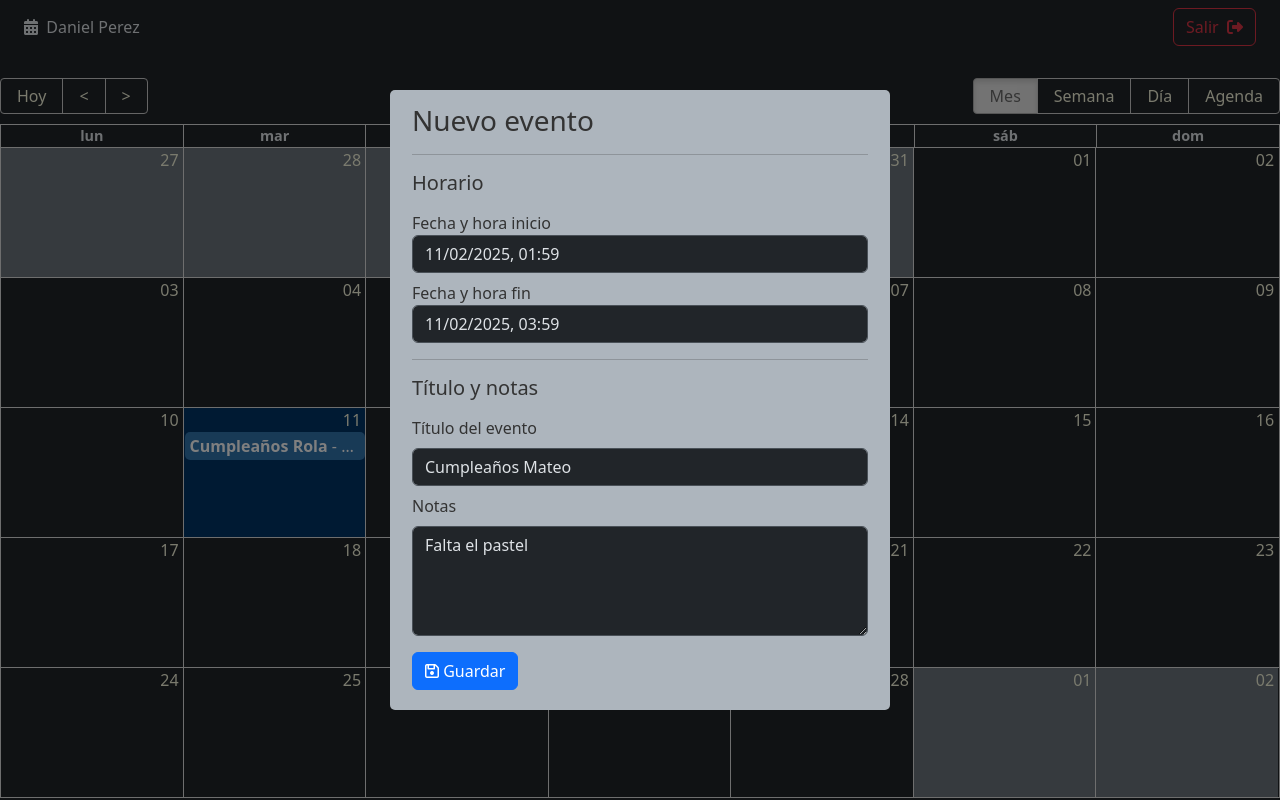
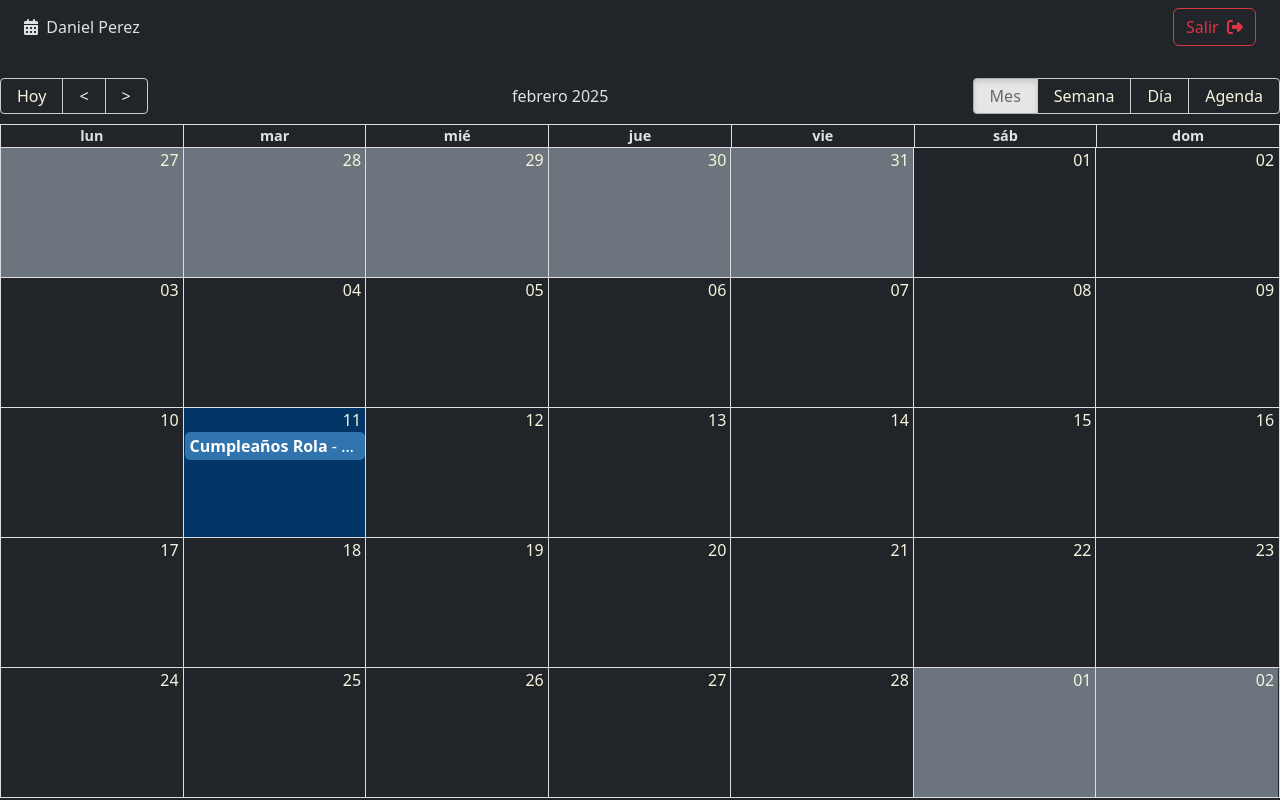
Before and after one commit to kanixdaniel/collaborative-calendar-react, a React (Vite) app: page / in a window 1280 px wide. Built offline with nearby package versions, Linux system fonts and the light colour scheme.

Commit message:
Feat: hook de ui para manipular variables en el store

```diff
--- a/src/calendar/components/EventModal.jsx
+++ b/src/calendar/components/EventModal.jsx
@@ -6,6 +6,7 @@ import DatePicker, { registerLocale } from "react-datepicker";
 import { es } from 'date-fns/locale';
 import "react-datepicker/dist/react-datepicker.css";
 import "sweetalert2/dist/sweetalert2.min.css";
+import { useUiStore } from '../../hooks';
 
 registerLocale('es', es);
 
@@ -23,7 +24,7 @@ const customStyles = {
 Modal.setAppElement('#root');
 
 export const EventModal = () => {
-    const [isOpen, setIsOpen] = useState(true);
+    const { isEventModalOpen, closeEventModal } = useUiStore();
     const [formSubmitted, setFormSubmitted] = useState(false);
     const [formValues, setFormValues] = useState({
         title: 'Cumpleaños Mateo',
@@ -59,7 +60,7 @@ export const EventModal = () => {
 
         const difference = differenceInSeconds(formValues.end, formValues.start);
         if(isNaN(difference) || difference < 0) {
-            Swal.fire('Fecha y hora erronea', 'Por favor, valide las fechas y horas de inicio y fin del evento', 'error');
+            Swal.fire('Fecha y hora errónea', 'Por favor, valide las fechas y horas de inicio y fin del evento', 'error');
             return;
         }
 
@@ -68,15 +69,16 @@ export const EventModal = () => {
         console.log(formValues);
 
         // TODO: cerrar form y borrar errores en pantalla
+        // closeEventModal();
     }
 
     const onCloseModal = () => {
-        setIsOpen(false);
+        closeEventModal();
     }
 
     return (
         <Modal
-            isOpen={isOpen}
+            isOpen={isEventModalOpen}
             onRequestClose={onCloseModal}
             style={customStyles}
             className="modal"
--- a/src/calendar/pages/Calendar.jsx
+++ b/src/calendar/pages/Calendar.jsx
@@ -4,6 +4,7 @@ import { addHours } from 'date-fns';
 import { getMessagesEs, localizer } from '../helpers';
 import { EventBox, EventModal, Navbar } from "../components"
 import { useState } from 'react';
+import { useUiStore } from '../../hooks';
 
 const events = [
     {
@@ -20,12 +21,14 @@ const events = [
 ]
 
 export const Calendar = () => {
+    const { openEventModal } = useUiStore();
     const [lastView, setLastView] = useState(localStorage.getItem('lastView') || 'month');
 
     const eventStyleGetter = (event, start, end, isSelected) => {
     }
 
     const onDoubleClick = (event) => {
+        openEventModal();
         console.log({doubleClick: event})
     }
 
--- /dev/null
+++ b/src/hooks/index.js
@@ -0,0 +1 @@
+export * from './useUiStore'
--- /dev/null
+++ b/src/hooks/useUiStore.js
@@ -0,0 +1,23 @@
+import { useDispatch, useSelector } from "react-redux"
+import { onCloseEventModal, onOpenEventModal } from "../redux/ui";
+
+export const useUiStore = () => {
+    const dispatch = useDispatch();
+    const { isEventModalOpen } = useSelector(state => state.ui);
+
+    const openEventModal = () => {
+        dispatch(onOpenEventModal())
+    }
+
+    const closeEventModal = () => {
+        dispatch(onCloseEventModal())
+    }
+
+    return {
+        // Properties
+        isEventModalOpen,
+        // methods
+        openEventModal,
+        closeEventModal,
+    }
+}
```
